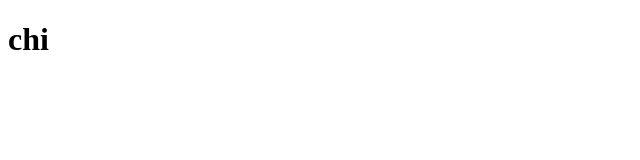
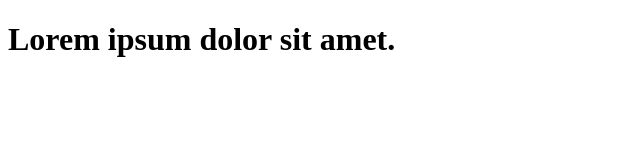
Before and after one commit to CalazaSantiago/repo-prueba, a plain HTML site: page index.html in a window 1280 px wide. Shown: the whole page, without its empty margins (0-640 px from the left). Drawn offline with Linux system fonts and the light colour scheme.

Commit message:
primer commit

```diff
--- a/index.html
+++ b/index.html
@@ -7,6 +7,6 @@
     <title>Document</title>
 </head>
 <body>
-    <h1>chi</h1>
+    <h1>Lorem ipsum dolor sit amet.</h1>
 </body>
 </html>
```
